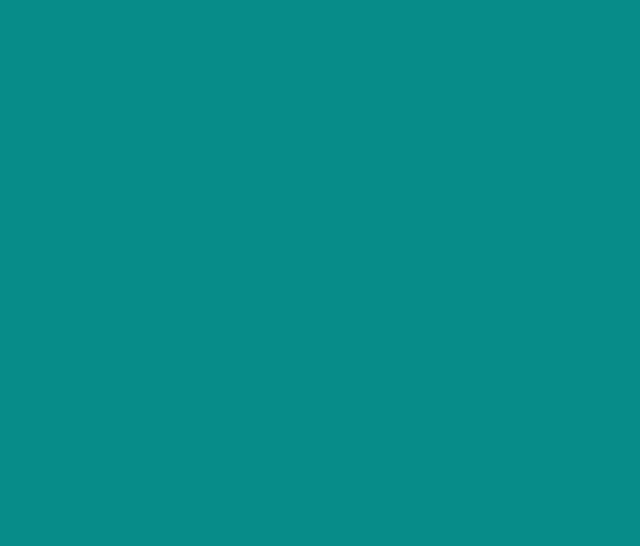
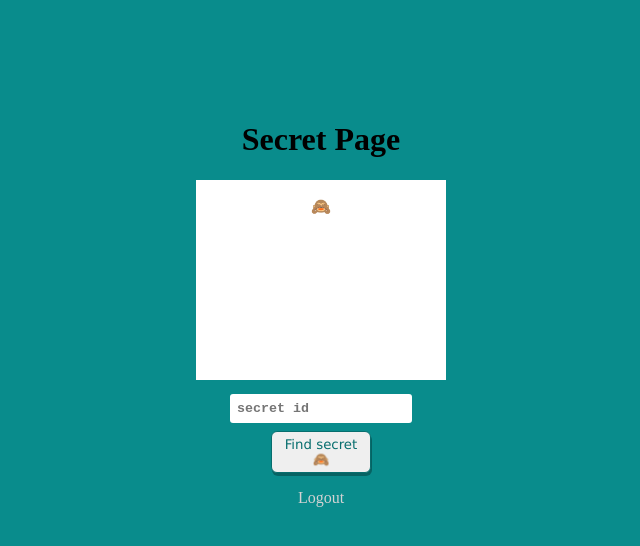
Before and after one commit to kashef7/reactProject, a React (Create React App) app in the folder my-app/: page /secretPage in a window 1280 px wide. Before the commit this address had no page. Shown: the top 546 px of the page, without its empty margins (319-959 px from the left). Built offline with nearby package versions, Linux system fonts and the light colour scheme.

Commit message:
added so you can fetch secrets with secret id;

```diff
--- a/my-app/public/styles.css
+++ b/my-app/public/styles.css
@@ -20,6 +20,30 @@ body {
     padding: 15px;
     padding-bottom: 20px ;
     margin-bottom: 10px;
+}
+
+.secret_page {
+    border: 2px solid white;
+    background-color: rgb(255, 255, 255);
+    width: 250px;
+    min-height: 200px;
+    height: auto;
+    display: grid;
+    justify-items: center;
+    padding: 15px;
+    padding-bottom: 20px;
+    margin-bottom: 10px;
+    word-wrap: break-word;
+    overflow-wrap: break-word;
+    word-break: break-word; /* Ensures words break appropriately */
+    text-align: left;
+    box-sizing: border-box; /* Includes padding and border in the width */
+}
+
+/* Optional: Target the <p> directly for additional control */
+.secret_page p {
+    max-width: 100%;
+    margin: 0; /* Removes default paragraph margins if causing issues */
 }
 
 .form {
--- a/my-app/src/components/App.jsx
+++ b/my-app/src/components/App.jsx
@@ -2,6 +2,7 @@ import React from 'react'
 import LoginPage from './pages/LoginPage'
 import Register from './pages/Register'
 import MainPage from './pages/mainPage'
+import SecretPage from './pages/secretPage'
 import{BrowserRouter,Routes,Route,} from "react-router-dom"
 
 export default  function App() {
@@ -13,6 +14,7 @@ export default  function App() {
                         <Route path='/' element = {<LoginPage></LoginPage>}></Route>
                         <Route path='register' element = {<Register></Register>}></Route>
                         <Route path='main' element = {<MainPage></MainPage>}></Route>
+                        <Route path='secretPage' element = {<SecretPage></SecretPage>}></Route>
                     </Routes>
                 </BrowserRouter>
         </div>
--- a/my-app/src/components/pages/secretPage.jsx
+++ b/my-app/src/components/pages/secretPage.jsx
@@ -0,0 +1,38 @@
+import React , { useState} from 'react';
+import { Link,useLocation,useNavigate } from 'react-router-dom';
+
+
+
+export default function SecretPage() {
+    const [msg, setMsg] = useState('🙈');
+    const [id , setId] = useState();
+
+    function handleChange(event){
+        setId(event.target.value);
+    }
+
+    function handleClick() {
+        fetch(`http://localhost:5000/secrets?id=${id}`)
+        .then((res) => res.json())
+        .then((data) => {
+            console.log(data[0].secret);
+            setMsg(data[0].secret);
+        })
+        .catch((error) => {
+            console.error("There was an error fetching the secret", error);
+        });
+    }
+    return(
+        <div className='container'>
+            <h1>Secret Page</h1>
+            <div className='secret_page'>
+            <p>{msg}</p>
+            </div>
+            <input onChange={handleChange} type='number' placeholder='secret id' />
+            <button onClick={handleClick} className='secretButton'>Find secret🙈</button>
+            <p>
+                <Link to='/' className='link'>Logout</Link>
+            </p>
+        </div>
+    );
+}
```
Also changed, not shown: my-app/src/node.js (+15 -1 lines).
